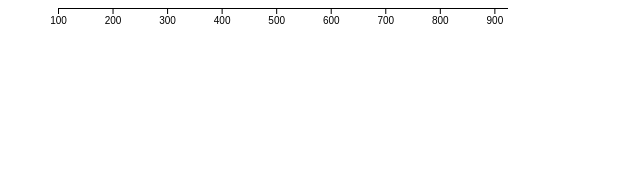
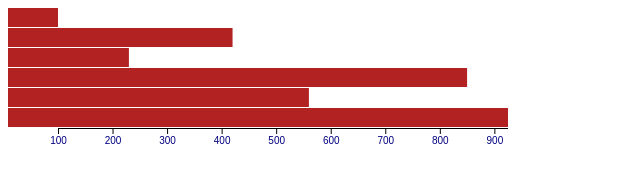
Before and after one commit to jessfraser8/Coding-Challenge-11, a plain HTML site: page index.html in a window 1280 px wide. Shown: the whole page, without its empty margins (0-640 px from the left). Drawn offline with nearby package versions, Linux system fonts and the light colour scheme.

Commit message:
Render bars and group elements based on scaled data.

```diff
--- a/index.html
+++ b/index.html
@@ -9,6 +9,14 @@
         <script src="https://d3js.org/d3.v7.min.js"></script>
         <!-- Link to example.js. -->
         <script src="script.js"></script>
+        <style>
+            svg rect{
+                fill:firebrick;
+            }
+            svg text{
+                fill:navy;
+            }
+        </style>
     </head>
     <body onload="main()">
 
--- a/script.js
+++ b/script.js
@@ -5,22 +5,40 @@ function main() {
     var data = [100, 420, 230, 850, 560, 925]
     const margin = 1
     const barHeight = 20
+    var height = data.length * barHeight + 20
     var width = 500
-    var height = data.length * barHeight + data.length * margin
 
     // Create SVG element.
     var svg = d3.select('body').append('svg')
         .attr("width", width)
         .attr("height", height)
 
-    // Create X-axis.
+    // X-scale
     var xScale = d3.scaleLinear()
         .domain([d3.min(data), d3.max(data)])
         .range([50, width])
 
+    // Make the bars.
+    var bar = svg.selectAll('g')
+        .data(data)
+        .enter().append('g')
+        .attr('transform', function (d, i) {
+            return 'translate(0,'+ i * barHeight +')'
+        });
+
+    // Add bars.
+    bar.append("rect").attr('width', function(d){
+        return xScale(d);
+    })
+        .attr('height', barHeight - 1)
+
+    // Add x-axis
     var x_axis = d3.axisBottom()
         .scale(xScale);
 
     svg.append('g')
+        .attr("transform", `translate(0, ${height -20})`)
         .call(x_axis)
+
+
 }
```
